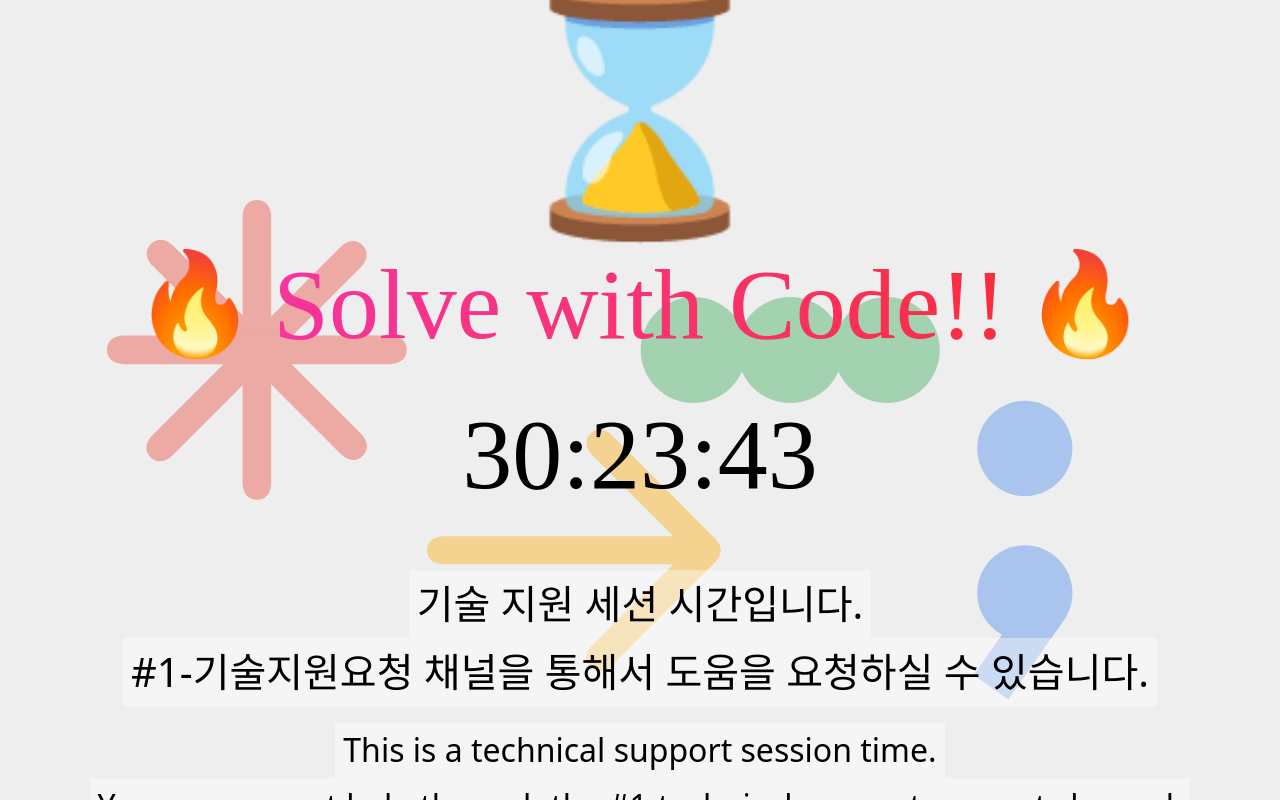
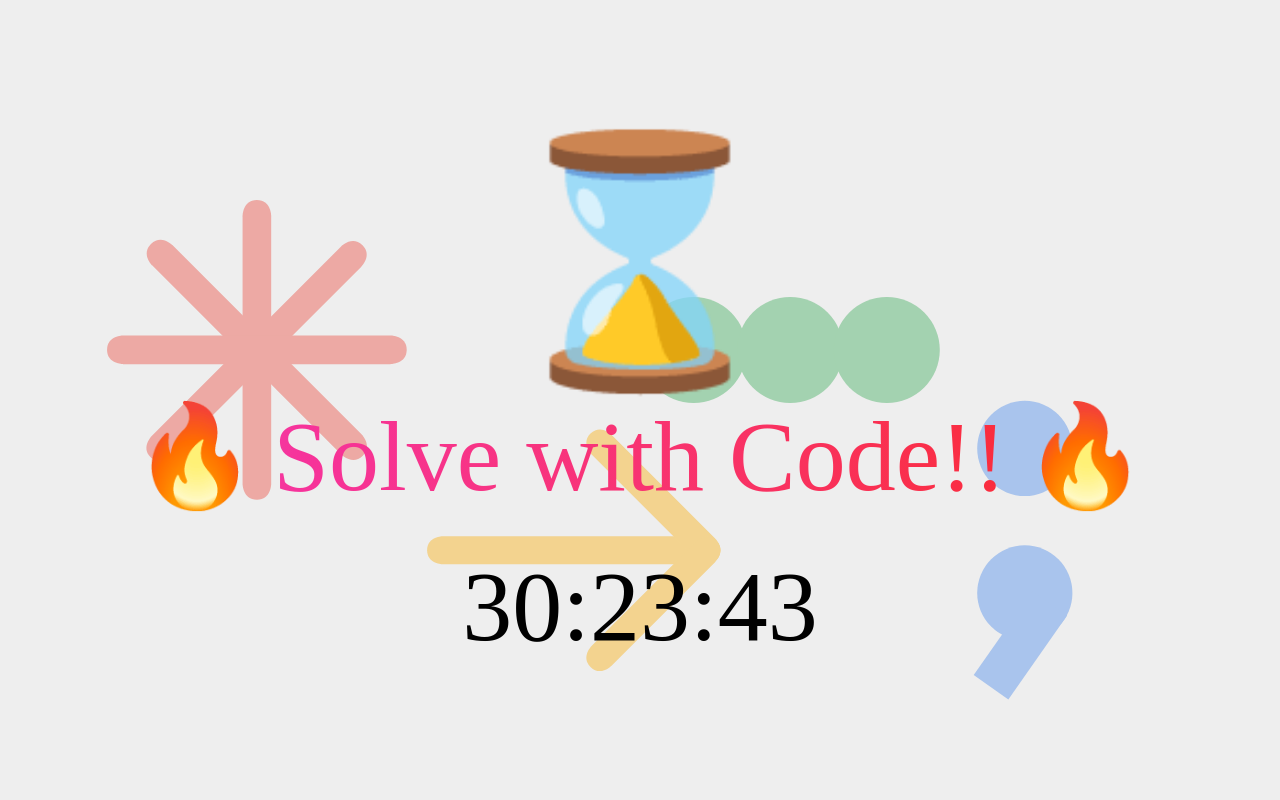
Before and after one commit to 2paperstar/2025-impact-ai-hackathon-screen, a React (Vite) app: page / in a window 1280 px wide. Built offline with nearby package versions, Linux system fonts and the light colour scheme; a web font is replaced by a local one.

Commit message:
fix: remove tech session

```diff
--- a/src/app.tsx
+++ b/src/app.tsx
@@ -32,25 +32,6 @@ export const App = () => {
             <Timer />
           </div>
         </div>
-        <div
-          className="flex flex-col gap-4 items-center text-[40px]
-        [&_span]:bg-white/40 [&_span]:px-2 [&_span]:py-1
-        "
-        >
-          <div className="flex flex-col items-center">
-            <span>기술 지원 세션 시간입니다.</span>
-            <span>
-              #1-기술지원요청 채널을 통해서 도움을 요청하실 수 있습니다.
-            </span>
-          </div>
-          <div className="flex flex-col items-center text-[32px]">
-            <span>This is a technical support session time.</span>
-            <span>
-              You can request help through the #1-technical-support-request
-              channel.
-            </span>
-          </div>
-        </div>
       </div>
     </>
   );
```
